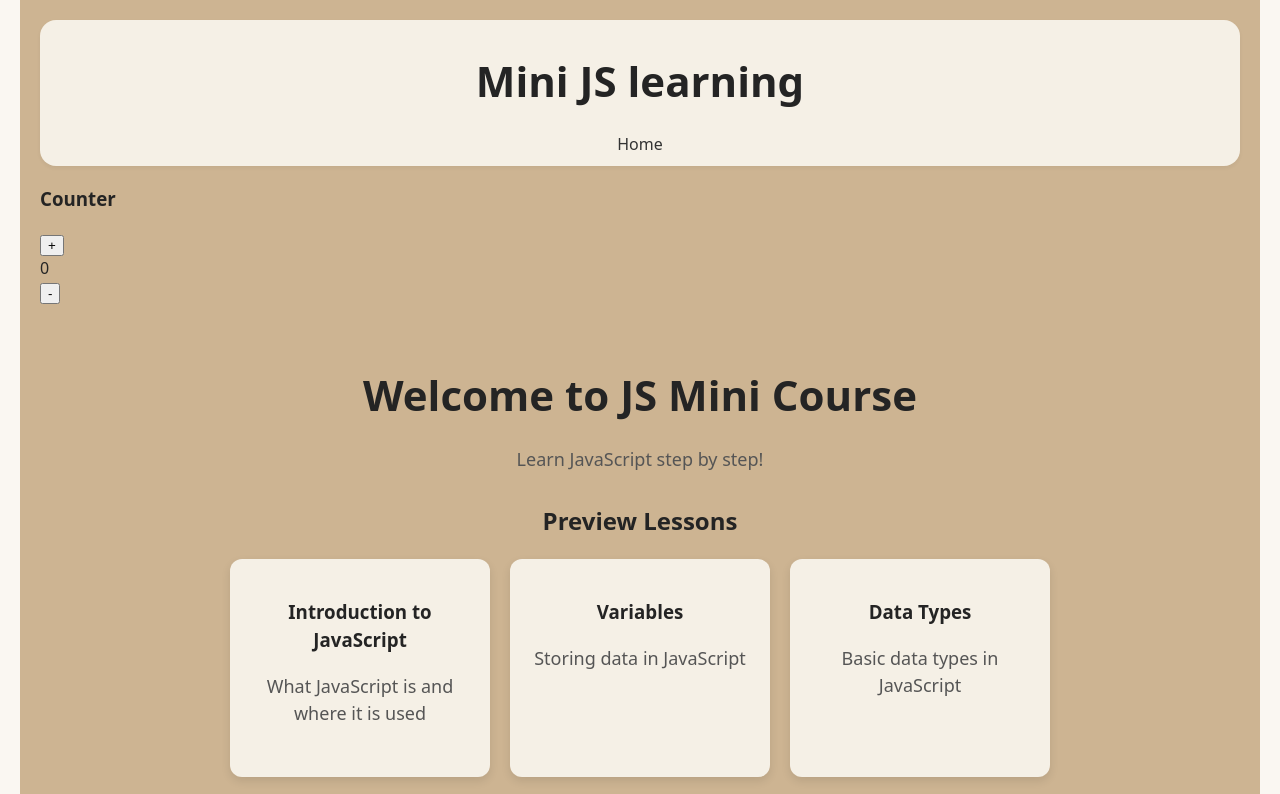
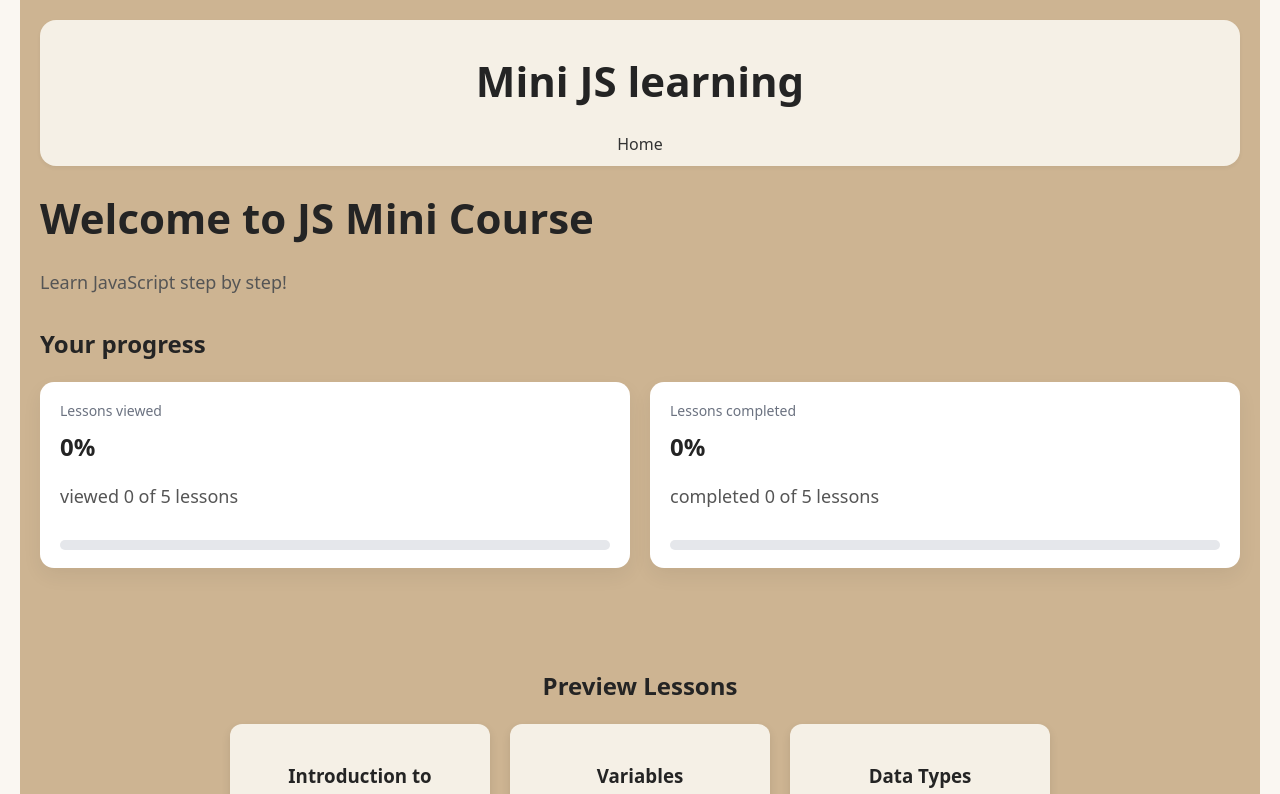
Before and after one commit to Ievgeniia23/learning-platform, a React (Vite) app: page / in a window 1280 px wide. Shown: the top 794 px of the page. Built offline with nearby package versions, Linux system fonts and the light colour scheme.

Commit message:
add cards of viewd and completed progress

```diff
--- a/src/App.jsx
+++ b/src/App.jsx
@@ -7,9 +7,6 @@ import Home from './pages/Home/Home.jsx';
 import LessonPage from './pages/LessonPage/LessonPage.jsx';
 
 
-import NewCounter from './components/Task/Task.jsx';
-
-
 import './App.css';
 import AllLessonsPage from './pages/AllLessonsPage/AllLessonsPage.jsx';
 
@@ -17,7 +14,7 @@ function App() {
   return (
     <BrowserRouter>
       <Layout>
-             <NewCounter />
+
         <Routes>
           <Route path="/" element={<Home />} />
           <Route path="/lessons" element={<AllLessonsPage />} />
--- a/src/components/CompleteButton/CompleteButton.jsx
+++ b/src/components/CompleteButton/CompleteButton.jsx
@@ -12,10 +12,10 @@ const CompleteButton = ({ lessonId }) => {
     let updatedLessons;
 
     if (isCompleted) {
-      // снимаем отметку
+
       updatedLessons = completedLessons.filter(id => id !== lessonId);
     } else {
-      // добавляем отметку
+
       updatedLessons = [...completedLessons, lessonId];
     }
 
--- a/src/components/LessonsList/LessonsList.jsx
+++ b/src/components/LessonsList/LessonsList.jsx
@@ -24,6 +24,15 @@ const LessonsList = () => {
     <div className={css.list}>
       <h1>JavaScript Lessons</h1>
 
+      <p className={css.totalProgress}>
+        You have completed {completedLessons.length} of {lessons.length} lessons
+      </p>
+
+
+
+
+
+
       {lessons.map((lesson, index) => (
         <LessonItem
           key={lesson.id}
--- a/src/components/ProgressBar/ProgressBar.module.css
+++ b/src/components/ProgressBar/ProgressBar.module.css
@@ -1,14 +1,14 @@
 .progressBar {
-  width: 100%;
-  height: 8px;
-  background: #e6e0d6;
-  border-radius: 6px;
-  margin: 10px 0 30px 0;
+ width: 100%;
+  height: 10px;
+  background: #e5e7eb;
+  border-radius: 8px;
+  overflow: hidden;
 }
 
 .progress {
   height: 100%;
-  background: #646cff;
-  border-radius: 6px;
-  transition: width 0.3s;
+  background: linear-gradient(90deg,#6366f1,#22c55e);
+  border-radius: 8px;
+  transition: width 0.4s ease;
 }
--- a/src/pages/Home/Home.jsx
+++ b/src/pages/Home/Home.jsx
@@ -1,16 +1,74 @@
 import { Link } from 'react-router-dom';
 import { lessons } from '../../data/lessons.js';
+import { useState, useEffect } from "react";
+import ProgressBar from "../../components/ProgressBar/ProgressBar.jsx"
+
 
 import css from './Home.module.css';
 
 const Home = () => {
   const preview = lessons.slice(0, 3);
 
+  const [completedLessons, setCompletedLessons] = useState(() => {
+    return JSON.parse(localStorage.getItem("completedLessons")) || [];
+  });
+
+  useEffect(() => {
+    const handleStorageChange = () => {
+      setCompletedLessons(
+        JSON.parse(localStorage.getItem("completedLessons")) || []
+      );
+    };
+
+    window.addEventListener("storage", handleStorageChange);
+    return () => window.removeEventListener("storage", handleStorageChange);
+  }, []);
+
+
+  const completedProgress = (completedLessons.length / lessons.length) * 100;
+
+  const visitedLesson = Number(localStorage.getItem('lastVisitedLesson')) || 0;
+  const visitedProgress = (visitedLesson / lessons.length) * 100;
+
+
+
   return (
-    <div className={css.homeWrap}>
+    <div>
       <h1>Welcome to JS Mini Course</h1>
       <p>Learn JavaScript step by step!</p>
 
+      <div className={css.progressSection}>
+        <h2>Your progress</h2>
+
+        <div className={css.progressGrid}>
+          <div className={css.progressCard}>
+            <div className={css.progressLabel}>Lessons viewed</div>
+
+            <div className={css.progressValue}>
+              {Math.round(visitedProgress)}%
+            </div>
+
+            <p>
+              viewed {visitedLesson} of {lessons.length} lessons{' '}
+            </p>
+
+            <ProgressBar progress={visitedProgress} />
+          </div>
+
+          <div className={css.progressCard}>
+            <div className={css.progressLabel}>Lessons completed</div>
+
+            <div className={css.progressValue}>
+              {Math.round(completedProgress)}%
+            </div>
+            <p> completed {completedLessons.length} of {lessons.length} lessons </p>
+
+            <ProgressBar progress={completedProgress} />
+          </div>
+        </div>
+      </div>
+
+      <div className={css.homeWrap}>
         <h2>Preview Lessons</h2>
         <div className={css.preview}>
           {preview.map(lesson => (
@@ -27,6 +85,7 @@ const Home = () => {
           </Link>
         </p>
       </div>
+    </div>
   );
 };
 
--- a/src/pages/Home/Home.module.css
+++ b/src/pages/Home/Home.module.css
@@ -1,3 +1,41 @@
+.progressSection {
+  margin: 30px 0 40px;
+}
+
+.progressGrid {
+  display: grid;
+  grid-template-columns: repeat(auto-fit, minmax(220px, 1fr));
+  gap: 20px;
+  margin-top: 15px;
+}
+
+.progressCard {
+  padding: 18px 20px;
+  background: white;
+  border-radius: 14px;
+
+  box-shadow: 0 8px 20px rgba(0,0,0,0.06);
+  transition: transform 0.2s ease;
+}
+
+.progressCard:hover {
+  transform: translateY(-3px);
+}
+
+.progressLabel {
+  font-size: 14px;
+  color: #6b7280;
+  margin-bottom: 8px;
+}
+
+.progressValue {
+  font-size: 24px;
+  font-weight: 700;
+  margin-bottom: 10px;
+}
+
+
+
 .homeWrap {
   max-width: 800;
   margin: 0 auto;
--- a/src/pages/LessonPage/LessonPage.jsx
+++ b/src/pages/LessonPage/LessonPage.jsx
@@ -1,4 +1,6 @@
 import { useParams, Link } from 'react-router-dom';
+import { useEffect } from 'react';
+
 
 import ProgressBar from '../../components/ProgressBar/ProgressBar.jsx';
 import CompleteButton from '../../components/CompleteButton/CompleteButton.jsx';
@@ -12,6 +14,14 @@ const LessonPage = () => {
 
   const currentIndex = lessons.findIndex(lesson => lesson.id === id);
   const lesson = lessons[currentIndex];
+
+useEffect(() => {
+  const saved = Number(localStorage.getItem('lastVisitedLesson')) || 0;
+  const newValue = Math.max(saved, currentIndex + 1);
+
+  localStorage.setItem('lastVisitedLesson', newValue);
+}, [currentIndex]);
+
 
   if (!lesson) return <div>Lesson not found</div>;
 
@@ -43,10 +53,10 @@ const LessonPage = () => {
         <strong>Task:</strong> {lesson.task}
       </p>
 
-      {/* Кнопка для отметки / снятия отметки пройденного урока */}
+
       <CompleteButton lessonId={id} />
 
-      {/* Навигация по урокам */}
+
       <Navigation prevLesson={prevLesson} nextLesson={nextLesson} />
     </div>
   );
```
Lines whose indentation alone changed are shown as unchanged.
